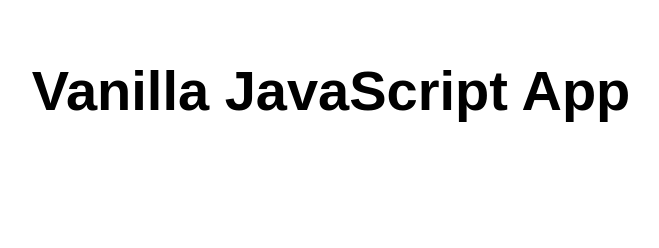
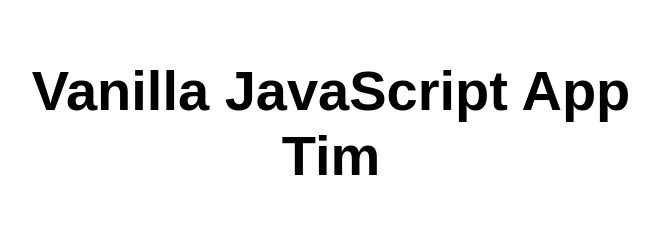
Before and after one commit to TimRoc/mijn-eerste-statische-web-app, a website: page src/index.html in a window 1280 px wide. Shown: the whole page, without its empty margins (309-968 px from the left). Drawn offline with Linux system fonts and the light colour scheme.

Commit message:
Update index.html

```diff
--- a/src/index.html
+++ b/src/index.html
@@ -5,12 +5,12 @@
   <meta charset="UTF-8">
   <meta name="viewport" content="width=device-width, initial-scale=1.0">
   <link rel="stylesheet" href="styles.css">
-  <title>Vanilla JavaScript App TIEM</title>
+  <title>Vanilla JavaScript App</title>
 </head>
 
 <body>
   <main>
-    <h1>Vanilla JavaScript App</h1>
+    <h1>Vanilla JavaScript App Tim</h1>
   </main>
 </body>
 
```
